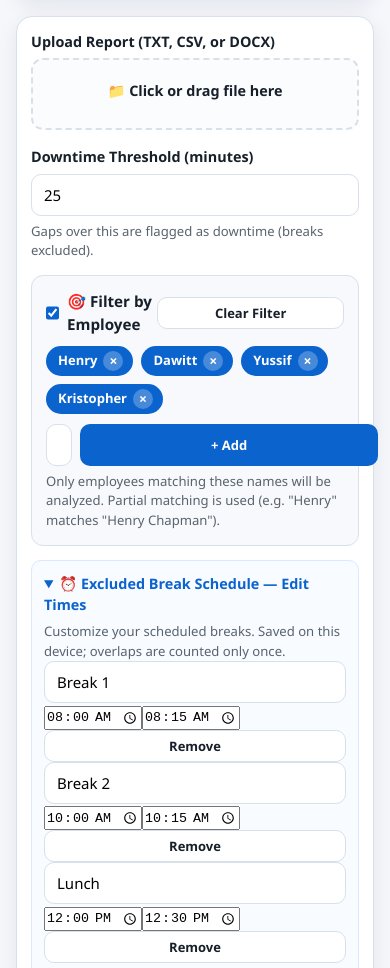
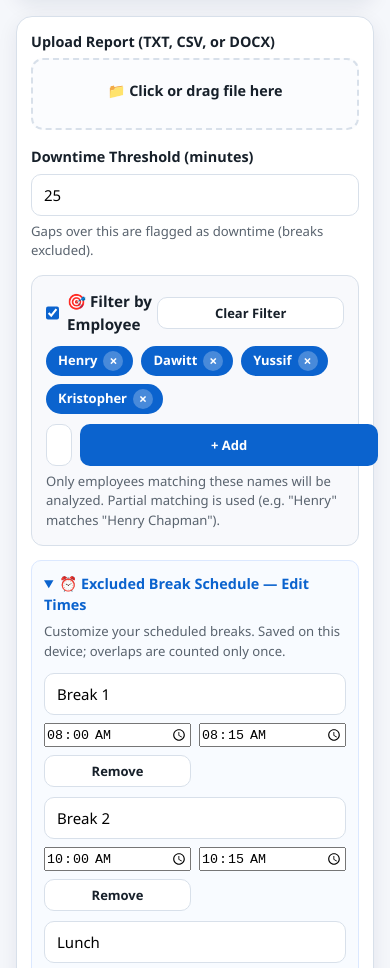
Before and after one commit to ZaspDragon/Downtime-tracker, a plain HTML site: page index.html in a window 390 px wide. Shown: the part 127-1095 px from the top of the page. Drawn offline with nearby package versions, Linux system fonts and the light colour scheme.

Commit message:
Style editable break schedule on mobile and desktop

```diff
--- a/style.css
+++ b/style.css
@@ -453,3 +453,13 @@ tr.has-downtime td:first-child {
   .btn-row { flex-direction: column; }
   .section-head { flex-direction: column; align-items: flex-start; }
 }
+
+/* Editable break schedule */
+.break-schedule-rows { display: grid; gap: 10px; margin: 12px 0; }
+.break-edit-row { display: grid; grid-template-columns: minmax(120px, 1.5fr) minmax(100px, 1fr) minmax(100px, 1fr) auto; gap: 8px; align-items: center; }
+.break-edit-row input { width: 100%; min-width: 0; box-sizing: border-box; }
+.break-edit-row button { white-space: nowrap; }
+@media (max-width: 640px) {
+  .break-edit-row { grid-template-columns: 1fr 1fr; }
+  .break-edit-row input:first-child { grid-column: 1 / -1; }
+}
```
